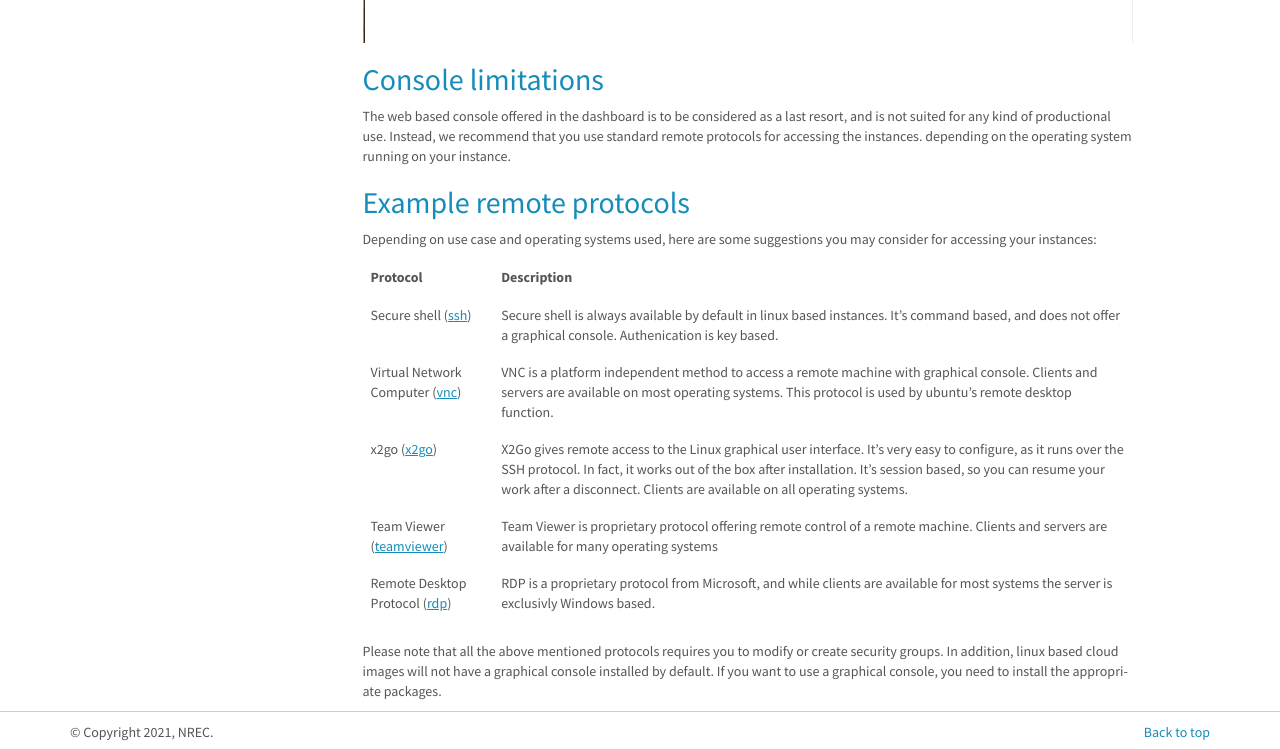
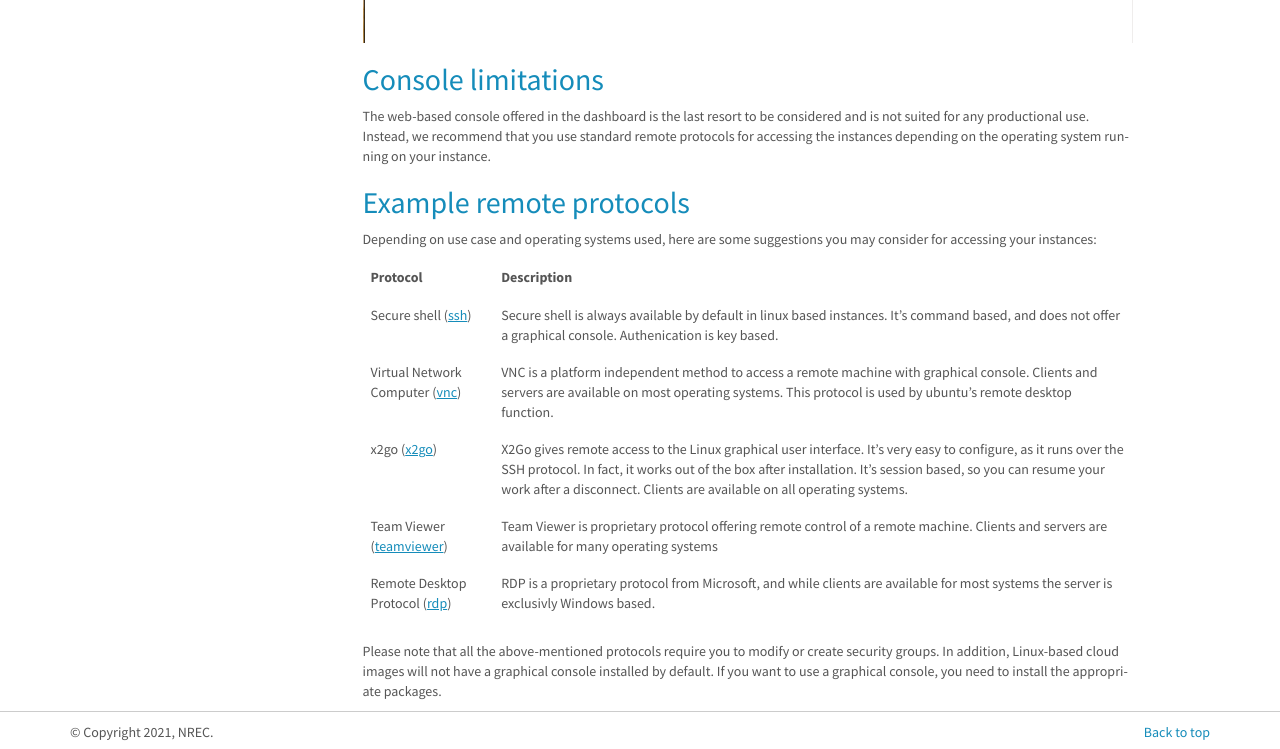
Before and after one commit to norcams/docs-enduser, a Sphinx documentation site: the page built from docs/console.rst, in a window 1280 px wide and 1400 px high, scrolled down 216 px. Shown: the part 648-1397 px from the top of the window. Built offline with Sphinx 7.4.7, drawn with Linux system fonts in a browser that asks for light colours.

Commit message:
updated console doc

```diff
--- a/docs/console.rst
+++ b/docs/console.rst
@@ -24,10 +24,10 @@ relying on ssh keys for authentication.
 Console limitations
 -------------------
 
-The web based console offered in the dashboard is to be considered as a last
-resort, and is not suited for any kind of productional use. Instead, we
-recommend that you use standard remote protocols for accessing the instances.
-depending on the operating system running on your instance.
+The web-based console offered in the dashboard is the last resort to be considered
+and is not suited for any productional use. Instead, we recommend that you use
+standard remote protocols for accessing the instances depending on the operating
+system running on your instance.
 
 
 Example remote protocols
@@ -73,7 +73,7 @@ may consider for accessing your instances:
 |                                 |the server is exclusivly Windows based.          |
 +---------------------------------+-------------------------------------------------+
 
-Please note that all the above mentioned protocols requires you to modify or create
-security groups. In addition, linux based cloud images will not have a graphical
+Please note that all the above-mentioned protocols require you to modify or create
+security groups. In addition, Linux-based cloud images will not have a graphical
 console installed by default. If you want to use a graphical console, you need to
 install the appropriate packages.
```
